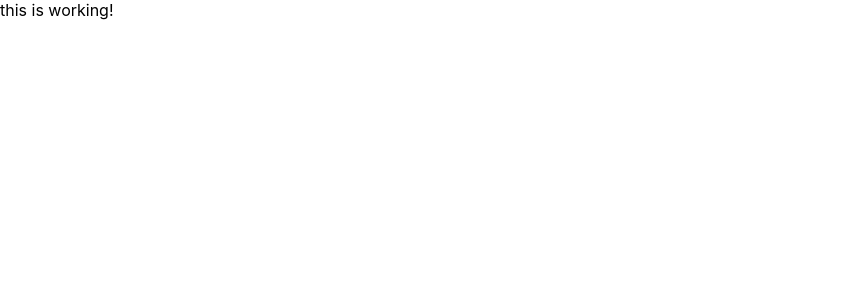
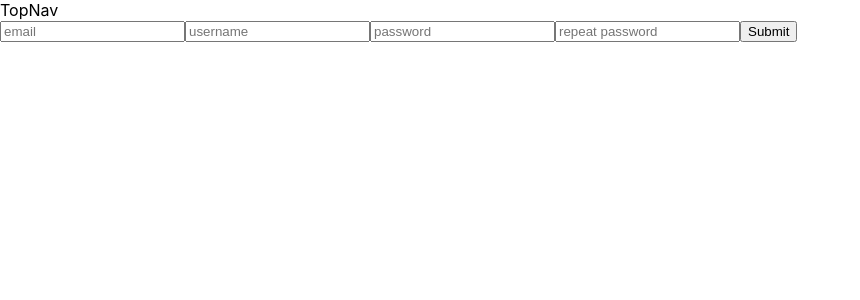
Before and after one commit to NullSense/Business-Job-Manager, a React (Create React App) app in the folder frontend/: page /register in a window 1280 px wide. Shown: the top 300 px of the page, without its empty margins (0-860 px from the left). Built offline with nearby package versions, Linux system fonts and the light colour scheme.

Commit message:
Define front end routing logic

```diff
--- a/frontend/src/App.js
+++ b/frontend/src/App.js
@@ -1,8 +1,31 @@
 import React from 'react';
+import LoginPage from './components/auth/LoginPage';
+import LogoutPage from './components/auth/LogoutPage';
+import RegistrationPage from './components/auth/RegistrationPage';
+import FileUpload from './components/user/FileUpload';
+import TopNav from './components/fixed/TopNav';
+import NotFound from './components/NotFound';
+import MainPage from './components/MainPage';
+import {BrowserRouter as Router, Route, Switch} from 'react-router-dom';
 import './App.css';
 
+/**
+ * return and export this app
+ */
 function App() {
-  return <div>this is working!</div>;
+  return (
+    <Router>
+      <Route path="/" component={TopNav} />
+      <Switch>
+        <Route exact path="/" component={MainPage} />
+        <Route exact path="/login" component={LoginPage} />
+        <Route exact path="/logout" component={LogoutPage} />
+        <Route exact path="/register" component={RegistrationPage} />
+        <Route path="/user/upload" component={FileUpload} />
+        <Route component={NotFound} />
+      </Switch>
+    </Router>
+  );
 }
 
 export default App;
--- /dev/null
+++ b/frontend/src/components/MainPage.js
@@ -0,0 +1,7 @@
+import React from 'react';
+
+const MainPage = props => {
+  return <div>MainPage</div>;
+};
+
+export default MainPage;
--- /dev/null
+++ b/frontend/src/components/NotFound.js
@@ -0,0 +1,7 @@
+import React from 'react';
+
+const NotFound = props => {
+  return <div>NotFound</div>;
+};
+
+export default NotFound;
--- /dev/null
+++ b/frontend/src/components/auth/LoginForm.js
@@ -0,0 +1,73 @@
+import React from 'react';
+import {Formik, Form, Field} from 'formik';
+import {withRouter} from 'react-router-dom';
+import * as yup from 'yup';
+import axios from 'axios';
+import PropTypes from 'prop-types';
+
+axios.defaults.xsrfHeaderName = 'X-CSRFTOKEN';
+axios.defaults.xsrfCookieName = 'csrftoken';
+
+// define the validation schema for the input fields
+const validationSchema = yup.object().shape({
+  username: yup
+    .string()
+    .min(4, 'username must be at least 6 characters') //temp: 4 -> 6
+    .max(16, 'username must be at most 16 characters')
+    .required(),
+  password: yup
+    .string()
+    .min(4, 'password must be at least 8 characters') //temp: 4 -> 6
+    .max(32, 'password is too long')
+    .required(),
+});
+
+/**
+ * LoginForm built from Formik
+ */
+const LoginForm = props => {
+  LoginForm.propTypes = {
+    history: PropTypes.object,
+  };
+
+  const handleSubmit = async (values, {setStatus, setSubmitting}) => {
+    const {history} = props;
+    await axios // make api call to authenticate
+      .post('/login/', {
+        username: values.username,
+        password: values.password,
+      })
+      .then(response => response.status === 200 && history.push('/')) // if response successfull, reroute
+      .catch(err => {
+        setStatus('username and/or password were incorrect');
+        setSubmitting(false);
+      });
+  };
+
+  return (
+    <Formik
+      initialValues={{username: '', password: ''}}
+      validationSchema={validationSchema}
+      onSubmit={handleSubmit}
+      render={({errors, touched, status, handleSubmit, isSubmitting}) => (
+        <Form onSubmit={handleSubmit}>
+          <label>
+            <Field type="text" name="username" placeholder="username" />
+            {touched.username && errors.username}
+          </label>
+          <label>
+            <Field type="password" name="password" placeholder="password" />
+            {touched.password && errors.password}
+          </label>
+          <button type="submit" disabled={isSubmitting}>
+            Submit
+          </button>
+          <p>{status}</p>
+        </Form>
+      )}
+    />
+  );
+};
+
+const LoginFormWithRouter = withRouter(LoginForm); // bound react router, to access history
+export default LoginFormWithRouter;
--- /dev/null
+++ b/frontend/src/components/auth/LoginPage.js
@@ -0,0 +1,8 @@
+import React from 'react';
+import LoginForm from './LoginForm';
+
+const LoginPage = () => {
+  return <LoginForm />;
+};
+
+export default LoginPage;
--- /dev/null
+++ b/frontend/src/components/auth/LogoutPage.js
@@ -0,0 +1,7 @@
+import React from 'react';
+
+const LogoutPage = props => {
+  return <div>LogoutPage</div>;
+};
+
+export default LogoutPage;
--- /dev/null
+++ b/frontend/src/components/auth/RegistrationForm.js
@@ -0,0 +1,93 @@
+import React from 'react';
+import {Formik, Form, Field} from 'formik';
+import {withRouter} from 'react-router-dom';
+import * as yup from 'yup';
+import axios from 'axios';
+import PropTypes from 'prop-types';
+
+axios.defaults.xsrfHeaderName = 'X-CSRFTOKEN';
+axios.defaults.xsrfCookieName = 'csrftoken';
+
+// define the validation schema for the input fields
+const validationSchema = yup.object().shape({
+  email: yup
+    .string()
+    .email('enter a valid email')
+    .required(),
+  username: yup
+    .string()
+    .min(4, 'username must be at least 6 characters') //temp: 4 -> 6
+    .max(16, 'username must be at most 16 characters')
+    .required(),
+  password: yup
+    .string()
+    .min(4, 'password must be at least 8 characters') //temp: 4 -> 6
+    .max(32, 'password is too long')
+    .required(),
+  passwordConf: yup
+    .string()
+    .oneOf([yup.ref('password'), null], 'passwords must match'),
+});
+
+/**
+ * RegistrationForm built from Formik
+ */
+const RegistrationForm = props => {
+  RegistrationForm.propTypes = {
+    history: PropTypes.object,
+  };
+
+  const handleSubmit = async (values, {setStatus, setSubmitting}) => {
+    const {history} = props;
+    history.push('/login');
+    // await axios // make api call to authenticate
+    //   .post('/login/', {
+    //     username: values.username,
+    //     password: values.password
+    //   })
+    //   .then(response => response.status === 200 && history.push('/')) // if response successfull, reroute
+    //   .catch(err => {
+    //     setStatus('username and/or password were incorrect');
+    //     setSubmitting(false);
+    //   });
+  };
+
+  return (
+    <Formik
+      initialValues={{email: '', username: '', password: ''}}
+      validationSchema={validationSchema}
+      onSubmit={handleSubmit}
+      render={({errors, touched, status, handleSubmit, isSubmitting}) => (
+        <Form onSubmit={handleSubmit}>
+          <label>
+            <Field type="email" name="email" placeholder="email" />
+            {touched.email && errors.email}
+          </label>
+          <label>
+            <Field type="text" name="username" placeholder="username" />
+            {touched.username && errors.username}
+          </label>
+          <label>
+            <Field type="password" name="password" placeholder="password" />
+            {touched.password && errors.password}
+          </label>
+          <label>
+            <Field
+              type="password"
+              name="passwordConf"
+              placeholder="repeat password"
+            />
+            {touched.passwordConf && errors.passwordConf}
+          </label>
+          <button type="submit" disabled={isSubmitting}>
+            Submit
+          </button>
+          <p>{status}</p>
+        </Form>
+      )}
+    />
+  );
+};
+
+const LoginFormWithRouter = withRouter(RegistrationForm); // bound react router, to access history
+export default LoginFormWithRouter;
--- /dev/null
+++ b/frontend/src/components/auth/RegistrationPage.js
@@ -0,0 +1,8 @@
+import React from 'react';
+import RegistrationForm from './RegistrationForm';
+
+const RegistrationPage = props => {
+  return <RegistrationForm />;
+};
+
+export default RegistrationPage;
--- /dev/null
+++ b/frontend/src/components/fixed/TopNav.js
@@ -0,0 +1,7 @@
+import React from 'react';
+
+const TopNav = props => {
+  return <div>TopNav</div>;
+};
+
+export default TopNav;
--- /dev/null
+++ b/frontend/src/components/user/FileUpload.js
@@ -0,0 +1,7 @@
+import React from 'react';
+
+const FileUpload = props => {
+  return <div>FileUpload</div>;
+};
+
+export default FileUpload;
```
Also changed, not shown: frontend/package.json (+9 -2 lines), 1 other file (tests, documents, lock files or other folders).
